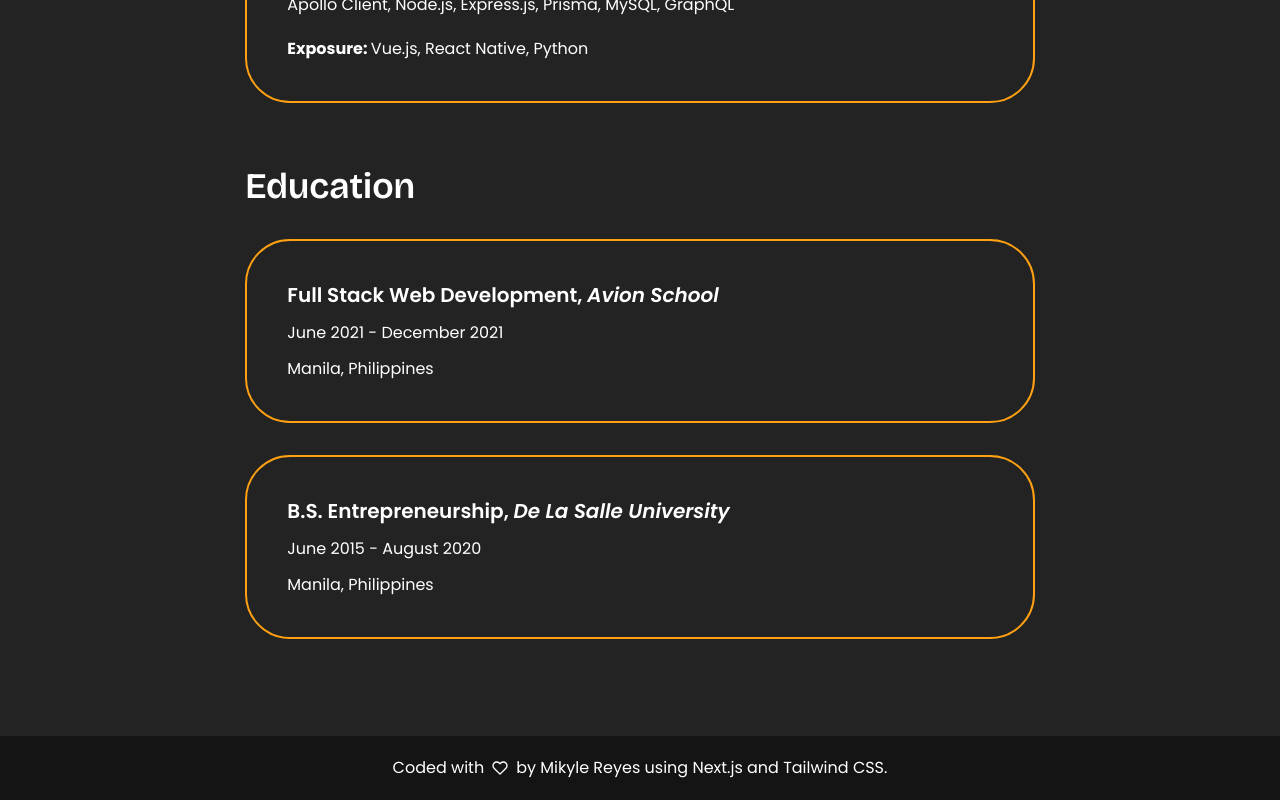
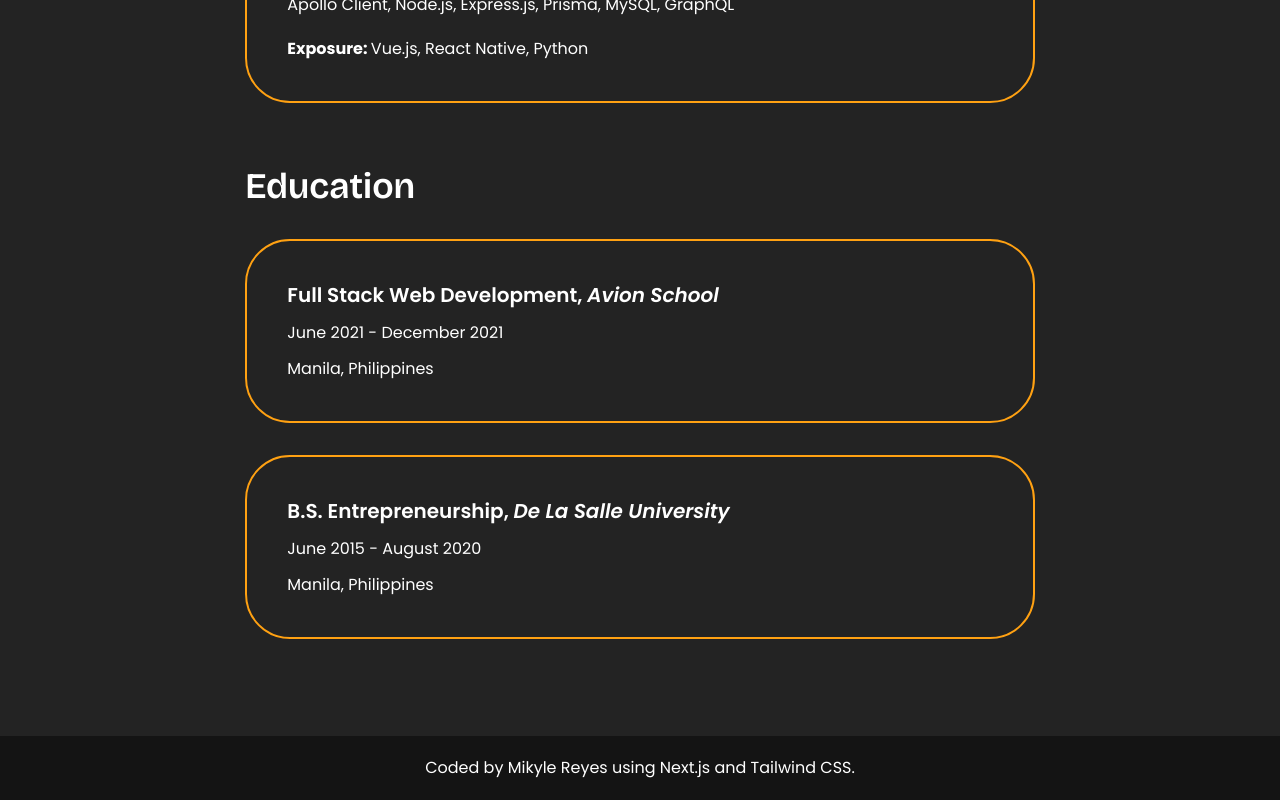
Before and after one commit to muhkyle17/portfolio-website, a Next.js app: page /resume in a window 1280 px wide. Shown: the part 4195-4995 px from the top of the page. Built offline with nearby package versions, Linux system fonts and the light colour scheme; a web font is replaced by a local one.

Commit message:
Adjust footer wording

```diff
--- a/components/common/Footer.js
+++ b/components/common/Footer.js
@@ -1,14 +1,12 @@
-// Import externals
-import { FiHeart } from 'react-icons/fi'
+// import { FiHeart } from 'react-icons/fi'
 
 const Footer = () => {
   return (
     <section id='footer' className='h-16 bg-tertiary hidden sm:block'>
       <div className='container mx-auto flex flex-col h-full items-center justify-center'>
         <p className='flex items-center text-base'>
-          Coded with <FiHeart className='mx-2' /> by Mikyle Reyes using Next.js and Tailwind CSS.
+          Coded by Mikyle Reyes using Next.js and Tailwind CSS.
         </p>
-        {/* <p className='text-base'>Designed by Cristian Mihai.</p> */}
       </div>
     </section>
   )
```
